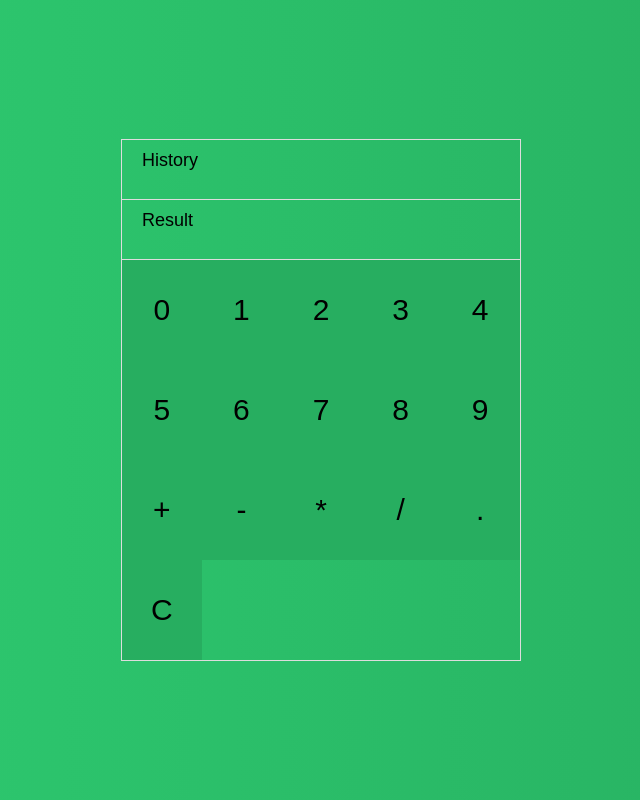
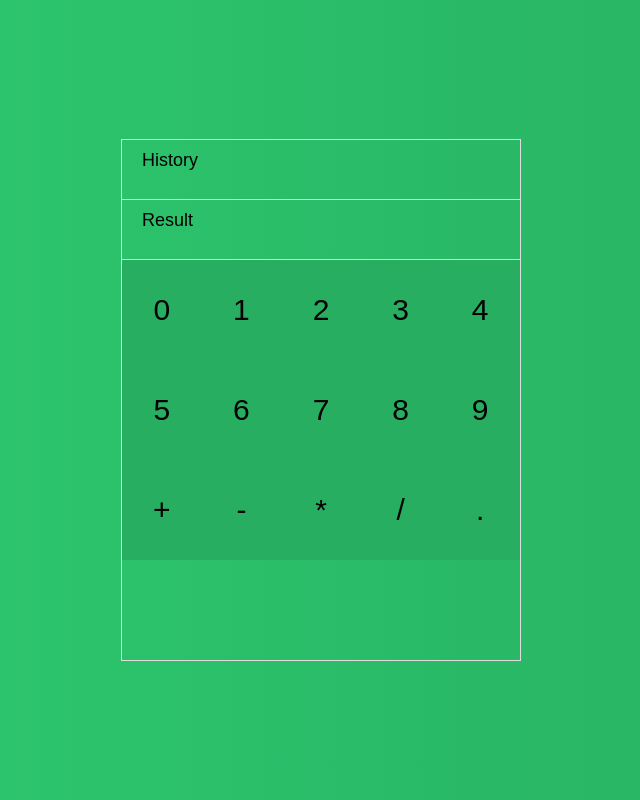
Before and after one commit to TaenAhammed/calculator, a website: page dist/index.html in a window 1280 px wide. Shown: the whole page, without its empty margins (319-959 px from the left). Drawn offline with Linux system fonts and the light colour scheme.

Commit message:
removed c button.

```diff
--- a/dist/index.html
+++ b/dist/index.html
@@ -28,7 +28,6 @@
                 <div class="calculator_input" id="mul">*</div>
                 <div class="calculator_input" id="div">/</div>
                 <div class="calculator_input" id="dot">.</div>
-                <div class="calculator_input_c" id="c">C</div>
             </div>
         </div>
         <!-- Calculator UI end -->
```
